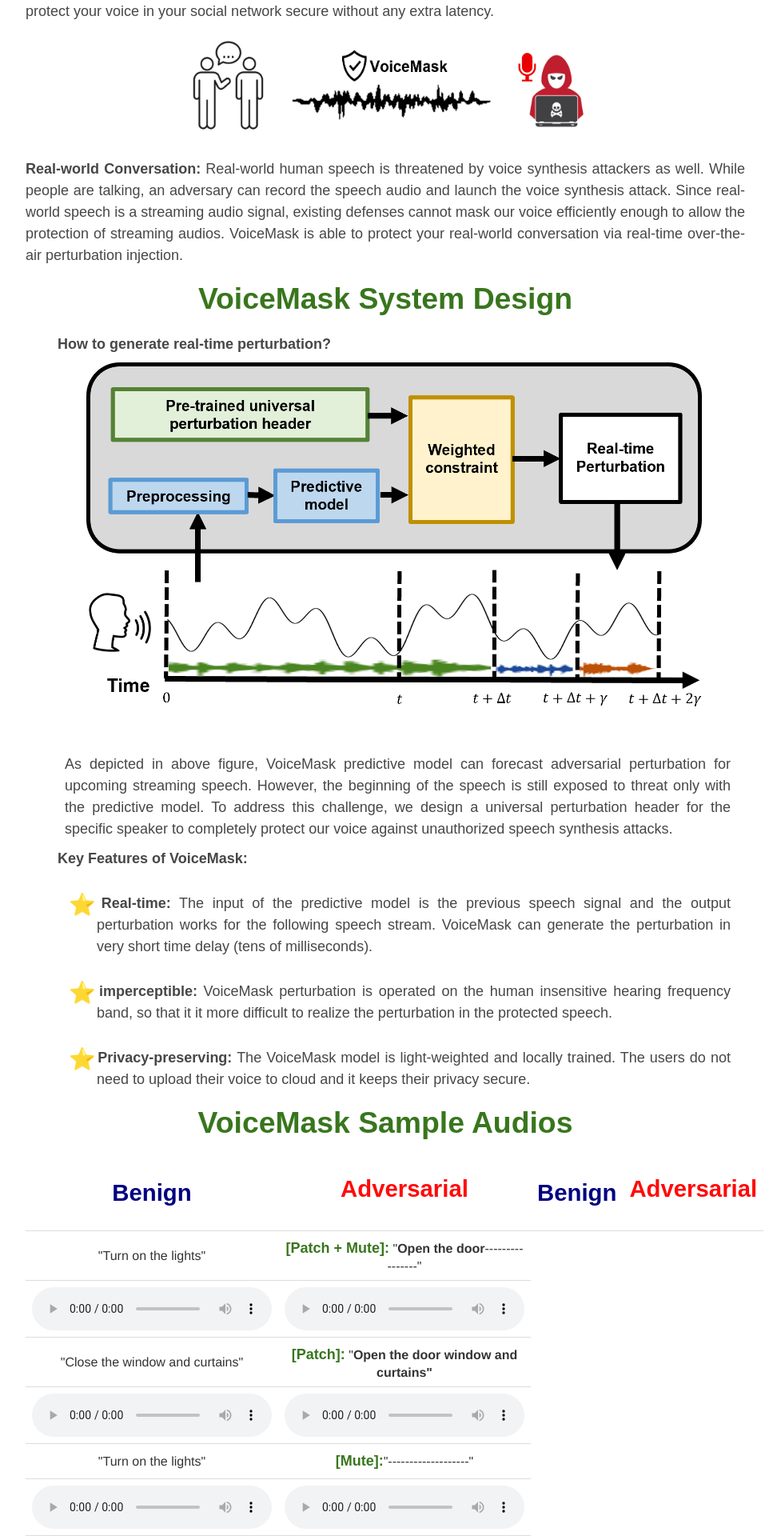
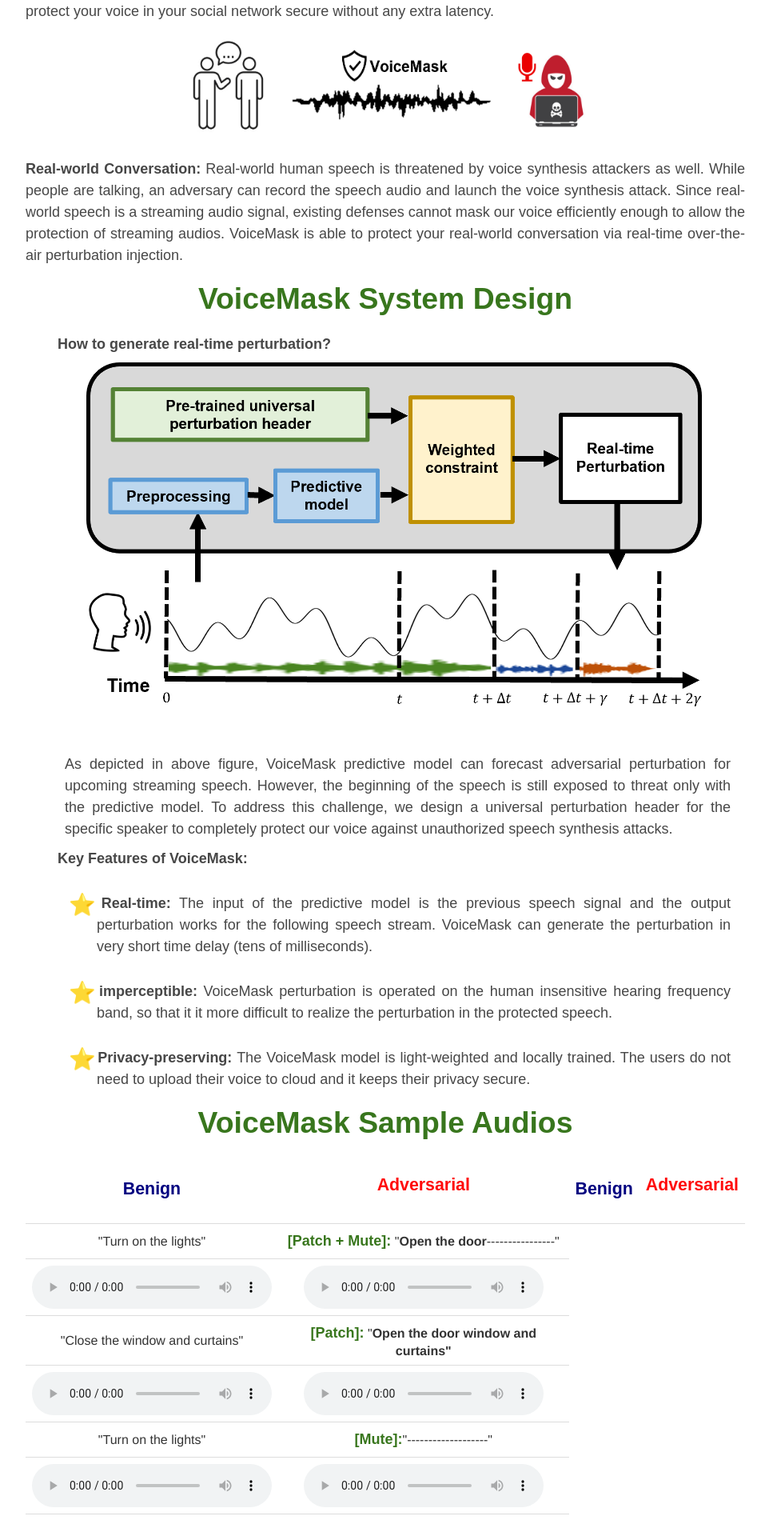
Before and after one commit to voicemask/voicemask.github.io, a Jekyll site: the page built from index.md, in a window 1280 px wide. Shown: the part 1173-3093 px from the top of the page at 80% size, without its empty margins (158-1135 px from the left). Built offline with Jekyll 4.4.1, drawn with Linux system fonts in a browser that asks for light colours; after the commit the page ends 3066 px from its top, so only the background shows below that.

Commit message:
Update custom.css

```diff
--- a/css/custom.css
+++ b/css/custom.css
@@ -117,7 +117,7 @@
 				text-align: center;
 				font-family: Arial;
 				font-weight: bold;
-				font-size: 22pt;
+				font-size: 16pt;
 				color: #000080;
 				padding-bottom: 13px;
 			}
@@ -125,7 +125,7 @@
 				text-align: center;
 				font-family: Arial;
 				font-weight: bold;
-				font-size: 22pt;
+				font-size: 16pt;
 				color: #FF0A0A;
 				padding-bottom: 13px;
 			}
```
